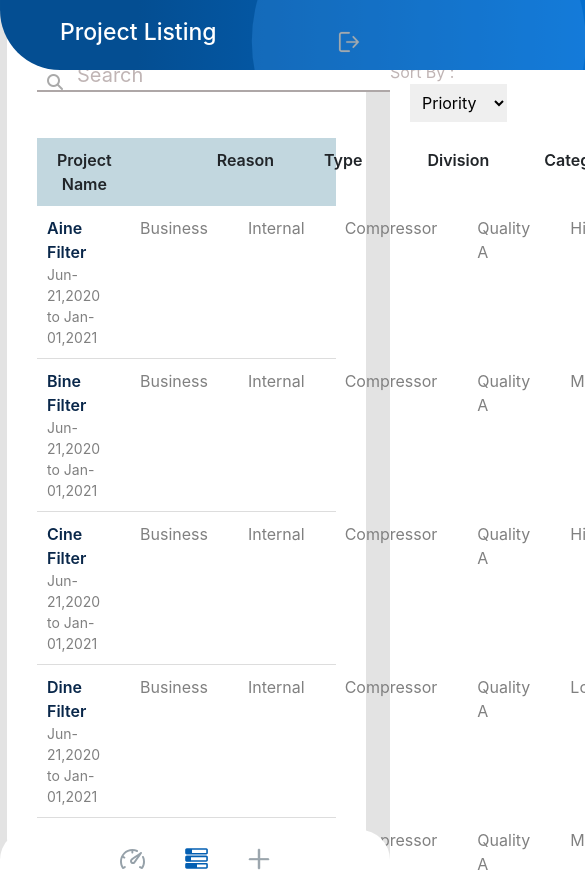
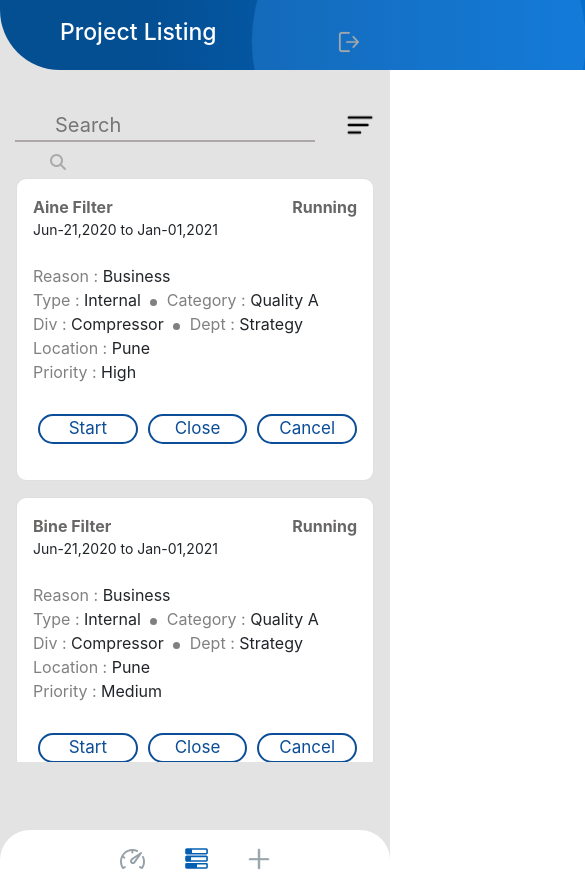
Before and after one commit to RohanPatil-dev/Company-Frontend, a React (Create React App) app: page /dashboard/projectData in a window 390 px wide. Shown: the top 872 px of the page, 585 px wide, since content can reach past the window. Built offline with nearby package versions, Linux system fonts and the light colour scheme.

Commit message:
dataTable added into media successfully but filtering is remaining

```diff
--- a/package.json
+++ b/package.json
@@ -5,6 +5,8 @@
   "dependencies": {
     "@ant-design/icons": "^5.4.0",
     "@fortawesome/fontawesome-free": "^6.6.0",
+    "@fortawesome/free-solid-svg-icons": "^6.6.0",
+    "@fortawesome/react-fontawesome": "^0.2.2",
     "@reduxjs/toolkit": "^2.2.7",
     "@testing-library/jest-dom": "^5.17.0",
     "@testing-library/react": "^13.4.0",
--- a/src/CSS/media.css
+++ b/src/CSS/media.css
@@ -319,7 +319,180 @@
   }
 
 
+ /* data table */
+
+ .dataTable{
+  display: none;
+ }
+
+.d-Table {
+  background-color: rgb(227, 227, 227);
+  height: 120vh;
+}
+
+.responsive-dataTable {
+  display: contents;
+  padding: 30px;
+  position: relative;
+  bottom: 40px;
+  left: 7px;
+  width: 92vw;
+  background-color: white;
+  border-radius: 10px;
+  height: 97vh;
+}
+
+.responsive-searchTable {
+  display: flex;
+  flex-direction: row;
+  justify-content: space-around;
+  margin-top: 40px;
+}
+
+.responsive-search{
+  position: absolute;
+  left: 50px;
+  top: 19.2%;
+  transform: translateY(-50%);
+  pointer-events: none;
+  color: #aaa;
+}
+
+.responsive-sort {
+  outline: none;
+  border: none;
+  border-bottom: 2px solid rgb(174, 167, 167);
+  padding-left: 40px;
+  font-size: 20px;
+  background-color: rgb(227, 227, 227);
+  width: 300px;
+}
+
+.sort::placeholder {
+  font-size: 20px;
+  color: rgb(192, 181, 181);
+}
+
+.responsive-card-parent{
+  height: 600px;
+  overflow: scroll;
+}
+
+.responsive-card{
+   border-radius: 10px;
+}
+
+.card-Row{
+  display: flex;
+  flex-direction: row;
+  flex-wrap: nowrap;
+  justify-content: space-between;
+}
+
+.first-Row p,.second-Row p{
+  margin: 0;
+  padding: 0;
+}
+
+.bullet {
+  display: inline-block;
+  width: 7px;
+  height: 7px;
+  background-color:gray;
+  border-radius: 50%;
+  margin-right: 10px;
+  position: relative;
+  left: 5px;
+}
+
+.responsive-title{
+  color:gray;
+}
+
+.responsive-data-btn {
+  display: flex;
+  flex-direction: row;
+  gap: 5px;
+  justify-content: center;
+  margin-top: 30px;
+  margin-bottom: 20px;
+}
+
+.responsive-data-btn button {
+  height: 30px;
+  padding: 0px;
+  font-size: 17px;
+}
 
 
+.responsive-status-btn {
+  width: 130px;
+  border: 2px solid #0c4d97;
+  background-color: white;
+  padding: 2px;
+  border-radius: 20px;
+  color: #0c4d97;
+  margin-left: 5px;
+  outline: none;
+  cursor: pointer;
+}
 
+.responsive-status-btn-active {
+  background-color: #0c4d97;
+  color: white;
+  width: 130px;
+  border: 2px solid #0c4d97;
+  padding: 2px;
+  border-radius: 20px;
+  margin-left: 5px;
+  outline: none;
+  cursor: pointer;
 }
+
+
+  .responsive-filters-dropdown {
+    position: fixed;
+    bottom: 0;
+    left: 0;
+    right: 30px;
+    background-color: white;
+    border-top: 1px solid #ddd;
+    padding: 10px 20px;
+    display: flex;
+    flex-direction: column;
+    justify-content: space-around;
+    box-shadow: 0 -2px 10px rgba(0, 0, 0, 0.1);
+    z-index: 1;
+  }
+
+  .responsive-filters-dropdown button {
+    padding: 10px;
+    background-color: white;
+    border: none;
+    border-radius: 5px;
+    cursor: pointer;
+    flex: 1;
+    margin: 0 5px;
+    font-size: 14px;
+    color: #333;
+    text-align: left;
+  }
+
+  .responsive-filters-dropdown button:focus {
+    background-color:white;
+    outline: none;
+    border: none;
+    font-weight: bold;
+  }
+
+  .menu-bar{
+      border: none;
+      outline: none;
+      background-color: rgb(227, 227, 227);
+  }
+
+  .menu-bar img{
+    height: 30px;
+    width: 30px;
+  }
+}
--- a/src/Components/DataTable/D_Table.jsx
+++ b/src/Components/DataTable/D_Table.jsx
@@ -1,6 +1,9 @@
-import React, { useState, useEffect } from "react";
+import React, { useState, useEffect, createContext } from "react";
 import CustomPagination from "./CustomPagination";
 import '@fortawesome/fontawesome-free/css/all.min.css';
+import MediaTable from "./MediaTable";
+
+const context = createContext()
 
 export default function D_Table() {
 
@@ -69,6 +72,10 @@ export default function D_Table() {
 
   const totalPages = Math.ceil(filteredData.length / recordsPerPage);
 
+
+  // media query filters
+  const [enableFilter, setEnableFilter] = useState(false);
+
   return (
     <>
       <div className="dataTable">
@@ -82,15 +89,8 @@ export default function D_Table() {
               style={{ marginBottom: "20px" }}
             />
             <i
-              className="fas fa-search"
-              style={{
-                position: "absolute",
-                left: "40px",
-                top: "6.4%",
-                transform: "translateY(-50%)",
-                pointerEvents: "none",
-                color: "#aaa",
-              }}
+              className="fas fa-search search"
+
             ></i>
           </div>
 
@@ -114,32 +114,32 @@ export default function D_Table() {
         </div>
 
         <div className="column">
-          <p style={{marginLeft : "10px"}}>Project Name</p>
-          <p style={{marginLeft : "105px"}}>Reason</p>
-          <p style={{marginLeft : "50px"}}>Type</p>
-          <p style={{marginLeft : "65px"}}>Division</p>
-          <p style={{marginLeft : "55px"}}>Category</p>
-          <p style={{marginLeft : "33px"}}>Priority</p>
-          <p style={{marginLeft : "35px"}}>Dept</p>
-          <p style={{marginLeft : "42px"}}>Location</p>
-          <p style={{marginLeft : "35px"}}>Status</p>
+          <p style={{ marginLeft: "10px" }}>Project Name</p>
+          <p style={{ marginLeft: "105px" }}>Reason</p>
+          <p style={{ marginLeft: "50px" }}>Type</p>
+          <p style={{ marginLeft: "65px" }}>Division</p>
+          <p style={{ marginLeft: "55px" }}>Category</p>
+          <p style={{ marginLeft: "33px" }}>Priority</p>
+          <p style={{ marginLeft: "35px" }}>Dept</p>
+          <p style={{ marginLeft: "42px" }}>Location</p>
+          <p style={{ marginLeft: "35px" }}>Status</p>
         </div>
 
         {
           currentRecords.map((value) => (
-          <div className="tables" key={value.id}>
+            <div className="tables card" key={value.id}>
               <div>
-            <p className="projectName" style={{color : "#09274a"}}>{value.projectName}</p>
+                <p className="projectName" style={{ color: "#09274a" }}>{value.projectName}</p>
                 <p className="date">{value.startDate} to {value.endDate}</p>
               </div>
               <p>{value.Reason}</p>
               <p>{value.Type}</p>
               <p>{value.Division}</p>
               <p>{value.Category}</p>
-            <p>{value.Priority}</p>
+              <p style={{ width: "40px" }}>{value.Priority}</p>
               <p>{value.Dept}</p>
               <p>{value.Location}</p>
-            <p style={{fontWeight: "700",color: "#093669"}}>{value.Status}</p>
+              <p style={{ fontWeight: "700", color: "#093669" }}>{value.Status}</p>
 
               <div className="data-btn">
                 <button
@@ -164,12 +164,20 @@ export default function D_Table() {
             </div>
           ))}
 
+
         <CustomPagination
           currentPage={currentPage}
           totalPages={totalPages}
           onPageChange={handlePageChange}
         />
       </div>
+
+
+      <context.Provider value={{ setEnableFilter, enableFilter, currentRecords, handleEdit, handleDelete, handleView, buttonSelection, handleButtonClick, setSearchTerm }}>
+        <MediaTable />
+      </context.Provider>
     </>
   );
 }
+
+export { context }
--- /dev/null
+++ b/src/Components/DataTable/MediaTable.jsx
@@ -0,0 +1,124 @@
+import React,{useContext} from "react"
+import { context } from "./D_Table";
+
+import menuBar from "../../Images/menu-bar.png"
+
+export default function MediaTable() {
+
+    const media = useContext(context)
+
+  return (
+    <>
+
+      {/* responsive dataTable */}
+      <div className="responsive-dataTable">
+        <div className="responsive-searchTable">
+          <div>
+            <input
+              type="text"
+              onChange={(e) => media.setSearchTerm(e.target.value)}
+              placeholder="Search"
+              className="responsive-sort"
+              style={{ marginBottom: "20px" }}
+            />
+            <i
+              className="fas fa-search responsive-search"
+
+            ></i>
+          </div>
+
+          <div>
+            <button className="menu-bar"
+              onClick={() => media.setEnableFilter(!media.enableFilter)}
+            >
+            <img src={menuBar} alt="" />
+            </button>
+
+            {media.enableFilter && (
+              <div className="responsive-filters-dropdown">
+                <i
+                  className="fas fa-times close-icon"
+                  onClick={() => media.setEnableFilter(false)}
+                  style={{ cursor: "pointer", position: "absolute",fontSize : "30px" ,right: "30px", top: "10px" }}
+                ></i>
+                <p style={{ fontWeight: "bold", fontSize: "20px" }}>Sort Projects By</p>
+                <button>Priority</button>
+                <button>Recently Updated</button>
+                <button>Status</button>
+                <button>Start Date</button>
+                <button>End Date</button>
+              </div>
+            )}
+
+            {/* <p> */}
+
+            {/* <span>
+                <select
+                  onChange={(e) => setSelectedPriority(e.target.value)}
+                  value={selectedPriority}
+                  style={{ marginLeft: "20px", padding: "8px", border: "none", outline: "none" }}
+                >
+                  <option value="all">Priority</option>
+                  <option value="high">High</option>
+                  <option value="medium">Medium</option>
+                  <option value="low">Low</option>
+                </select>
+              </span> */}
+            {/* </p> */}
+          </div>
+        </div>
+
+
+        <div className="responsive-card-parent">
+          {
+            media.currentRecords.map((value) => {
+              return (
+                <>
+                  <div className="card responsive-card p-3 m-3">
+                    <div className="card-Row">
+                      <div className="first-Row">
+                        <p style={{ fontWeight: "700", color: "rgb(105, 102, 102)" }}>{value.projectName}</p>
+                        <p className="date">{value.startDate} to {value.endDate}</p>
+                      </div>
+
+                      <div style={{ fontWeight: "700", color: "rgb(105, 102, 102)" }}>{value.Status}</div>
+                    </div>
+
+                    <div className="second-Row mt-4">
+                      <p><span className="responsive-title">Reason :</span> {value.Reason}</p>
+                      <p><p><span className="responsive-title">Type :</span> {value.Type}  <span class="bullet"></span> <span className="responsive-title">Category : </span>{value.Category}</p></p>
+                      <p><p><span className="responsive-title">Div :</span> {value.Division}  <span class="bullet"></span>  <span className="responsive-title">Dept :</span> {value.Dept}</p></p>
+                      <p><span className="responsive-title">Location :</span> {value.Location}</p>
+                      <p><span className="responsive-title">Priority :</span> {value.Priority}</p>
+                    </div>
+
+                    <div className="responsive-data-btn">
+                      <button
+                        onClick={() => { media.handleEdit(value); media.handleButtonClick(value, "Start") }}
+                        className={`${media.buttonSelection.id === value.id && media.buttonSelection.action === "Start" ? 'responsive-status-btn-active' : 'responsive-status-btn'}`}
+                      >
+                        Start
+                      </button>
+                      <button
+                        onClick={() => { media.handleDelete(value); media.handleButtonClick(value, "Close") }}
+                        className={`${media.buttonSelection.id === value.id && media.buttonSelection.action === "Close" ? 'responsive-status-btn-active' : 'responsive-status-btn'}`}
+                      >
+                        Close
+                      </button>
+                      <button
+                        onClick={() => { media.handleView(value); media.handleButtonClick(value, "Cancel") }}
+                        className={`${media.buttonSelection.id === value.id && media.buttonSelection.action === "Cancel" ? 'responsive-status-btn-active' : 'responsive-status-btn'}`}
+                      >
+                        Cancel
+                      </button>
+                    </div>
+                  </div>
+                </>
+              )
+            })
+          }
+        </div>
+      </div>
+    </>
+  )
+}
```
Also changed, not shown: src/CSS/DataTable.css (+13 -0 lines), src/Images/menu-bar.png (added), 1 other file (tests, documents, lock files or other folders). Lines whose indentation alone changed are shown as unchanged.
